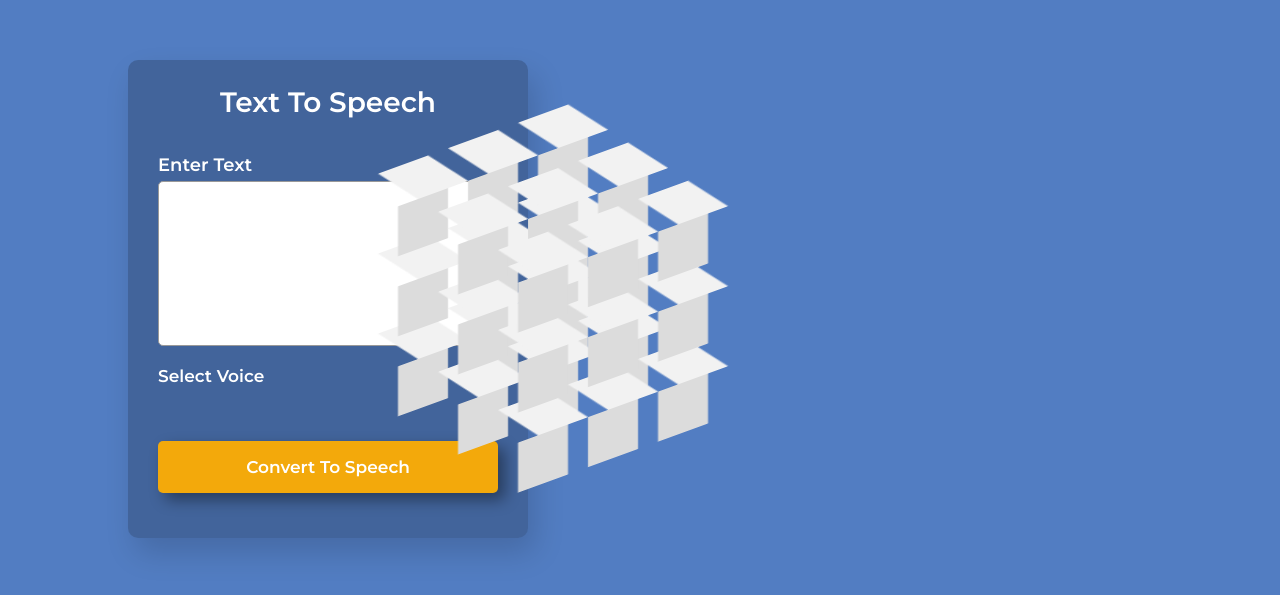
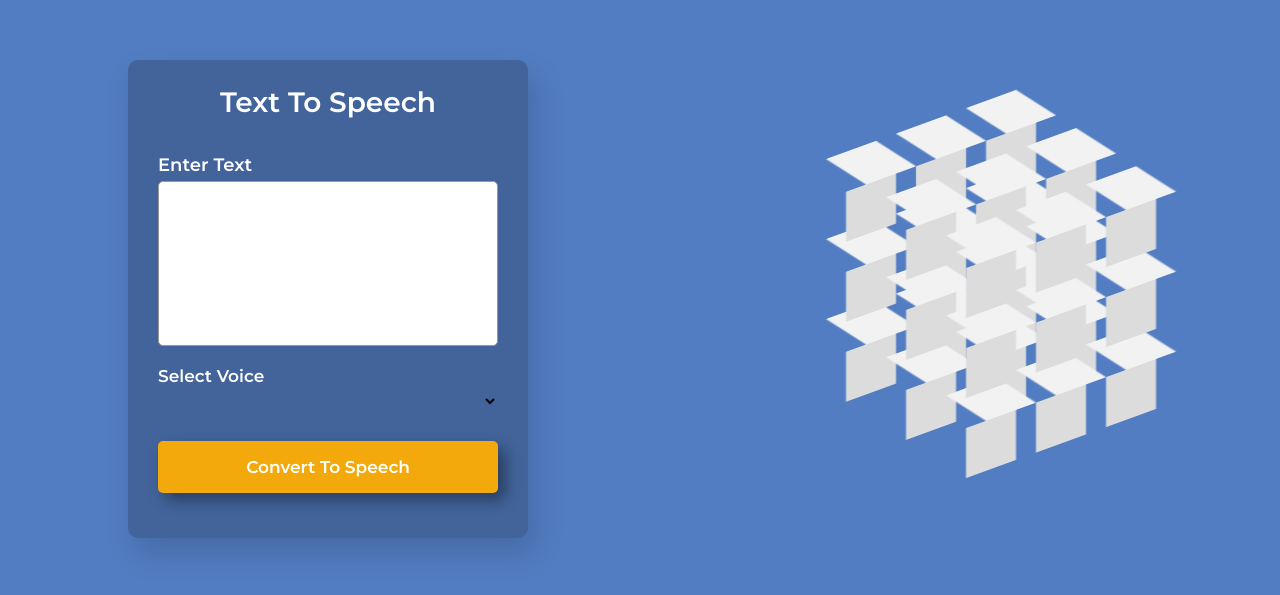
Before and after one commit to icebelly29/TTS-App, a plain HTML site: page index.html in a window 1280 px wide. Shown: the part 101-696 px from the top of the page. Drawn offline with Linux system fonts and the light colour scheme.

Commit message:
Update stylessheet.css
fixed the positioning of the cube

```diff
--- a/stylessheet.css
+++ b/stylessheet.css
@@ -12,7 +12,7 @@ body{
     align-items: center;
     justify-content: flex-start;
     padding-left: 10%;
-    padding-right: 40%;
+    padding-right: 20%;
     min-height: 100vh;
     background-color: rgba(82,125,194,1); /*#527dc2*/
     color: rgba(243,169,11,255);  /*#f3a90b*/
@@ -139,9 +139,10 @@ form button:hover{
 
 .container {
     position: relative;
-    /* justify-content: right;
-    align-items: right; */
-    padding-right: 0%;
+    justify-content: right;
+    align-items: right;
+    padding-top: 15%;
+    padding-left: 50%;
     top: -80px;
     transform: skewY(-20deg);
     animation: animate 5s linear infinite;
```
